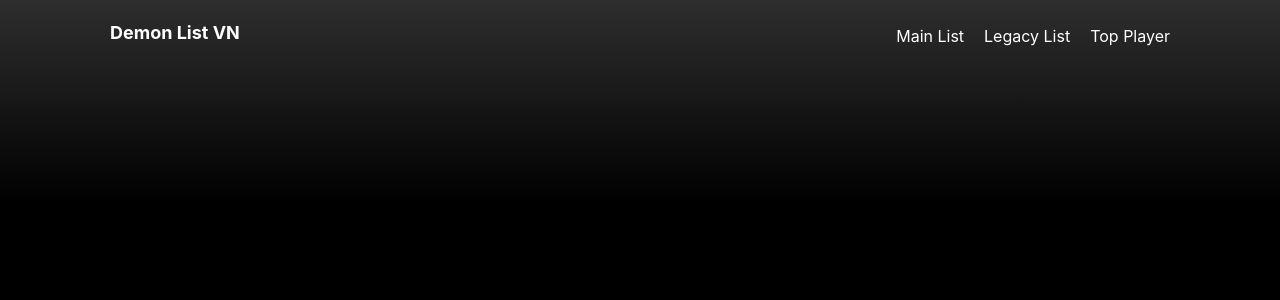
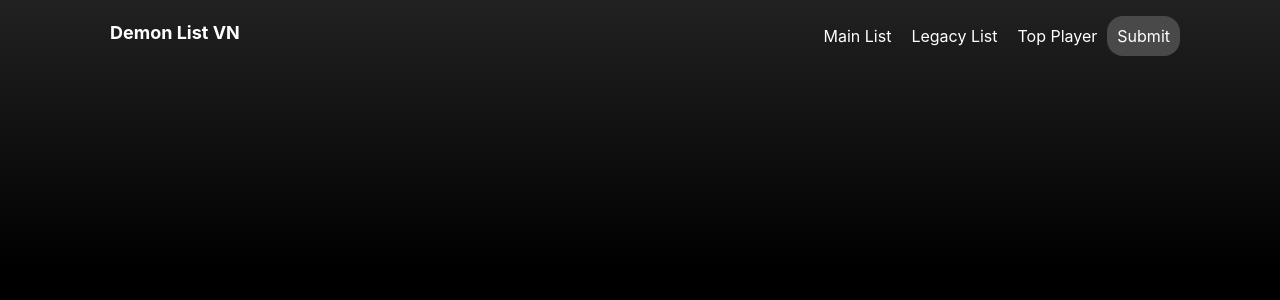
Before and after one commit to NamPE286/DemonListVN, a Next.js app: page /components/Navbar in a window 1280 px wide. Shown: the top 300 px of the page. Built offline with nearby package versions, Linux system fonts and the light colour scheme.

Commit message:
add submit button

```diff
--- a/pages/components/Navbar.js
+++ b/pages/components/Navbar.js
@@ -9,6 +9,7 @@ function Navbar() {
           <li><Link href='/'><a>Main List</a></Link></li>
           <li><Link href='/Legacylist'><a>Legacy List</a></Link></li>
           <li><Link href="/Topplayer">Top Player</Link></li>
+          <li className='submitBtn'><a href='#'>Submit</a></li>
         </ul>
       </div>
     </div>
--- a/styles/globals.css
+++ b/styles/globals.css
@@ -43,8 +43,8 @@ code {
           justify-content: space-between;
   padding-bottom: 200px;
   background: #2e2e2e;
-  background: -webkit-gradient(linear, left top, left bottom, from(#2e2e2e), color-stop(75%, rgba(18, 18, 18, 0)), to(rgba(0, 0, 0, 0)));
-  background: linear-gradient(180deg, #2e2e2e 0%, rgba(18, 18, 18, 0) 75%, rgba(0, 0, 0, 0) 100%);
+  background: -webkit-gradient(linear, left bottom, left top, from(rgba(46, 46, 46, 0)), to(#212121));
+  background: linear-gradient(0deg, rgba(46, 46, 46, 0) 0%, #212121 100%);
 }
 
 .navbar .pageName {
@@ -64,6 +64,8 @@ code {
 
 .navbar ul li {
   padding: 10px;
+  -webkit-transition: 0.3s;
+  transition: 0.3s;
 }
 
 .navbar .navItem {
@@ -378,6 +380,28 @@ code {
   text-shadow: 3px 6px 12px black;
 }
 
+.submitBtn {
+  background-color: #494949;
+  border-radius: 16px;
+  -webkit-transition: 0.3s;
+  transition: 0.3s;
+  display: -webkit-box;
+  display: -ms-flexbox;
+  display: flex;
+  -webkit-box-pack: center;
+      -ms-flex-pack: center;
+          justify-content: center;
+  -webkit-box-align: center;
+      -ms-flex-align: center;
+          align-items: center;
+}
+
+.submitBtn:hover {
+  background-color: #333333;
+  -webkit-transition: 0.3s;
+  transition: 0.3s;
+}
+
 @media screen and (max-width: 1000px) {
   .App {
     margin-top: 150px;
--- a/styles/globals.scss
+++ b/styles/globals.scss
@@ -33,8 +33,8 @@ code {
     display: flex;
     justify-content: space-between;
     padding-bottom: 200px;
-    background: rgb(46, 46, 46);
-    background: linear-gradient(180deg, rgba(46, 46, 46, 1) 0%, rgba(18, 18, 18, 0) 75%, rgba(0, 0, 0, 0) 100%);
+    background: rgb(46,46,46);
+    background: linear-gradient(0deg, rgba(46,46,46,0) 0%, rgba(33,33,33,1) 100%);
     .pageName {
         padding: 10px;
         margin-left: 100px;
@@ -47,6 +47,7 @@ code {
         list-style: none;
         li {
             padding: 10px;
+            transition: 0.3s;
         }
     }
     .navItem {
@@ -304,6 +305,19 @@ code {
     margin-left: 10px;
     text-shadow: 3px 6px 12px black;
 }
+.submitBtn{
+    background-color: #494949;
+    border-radius: 16px;
+    transition: 0.3s;
+    display: flex;
+    justify-content: center;
+    align-items: center;
+
+}
+.submitBtn:hover{
+    background-color: #333333;
+    transition: 0.3s;
+}
 
 @media screen and (max-width: 1000px) {
     .App{
```
Also changed, not shown: 1 other file (tests, documents, lock files or other folders).
